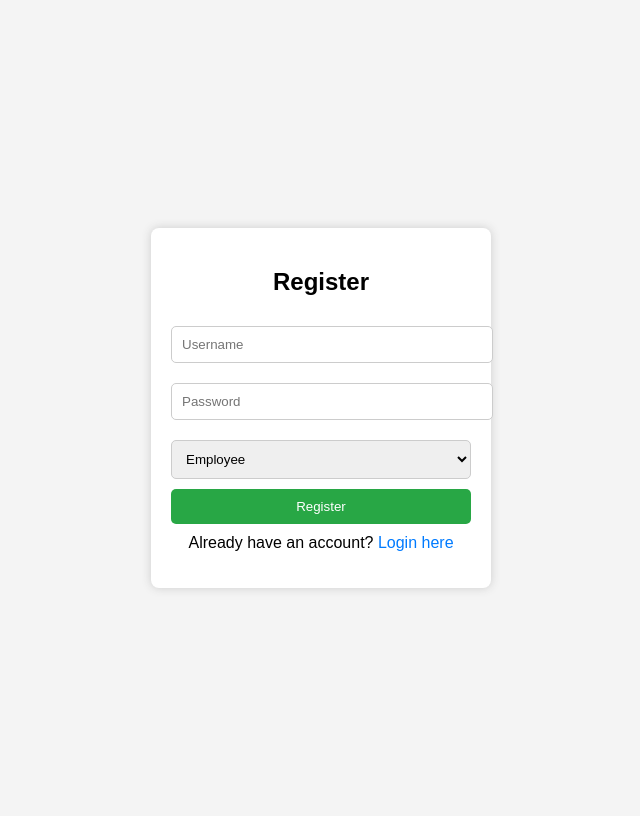
After one commit to SairamGitSmash/Eco-Carbon-Credit-System, a Flask app: page /register in a window 1280 px wide. The commit adds this page. Shown: the whole page, without its empty margins (319-959 px from the left). Run offline with Flask 3, Linux system fonts and the light colour scheme.

Commit message:
Frontend pages Updated

```diff
--- a/app/routes.py
+++ b/app/routes.py
@@ -9,19 +9,87 @@ main_bp = Blueprint('main', __name__)
 def home():
     return render_template('index.html')
 
-@main_bp.route('/register', methods=['POST'])
+@main_bp.route('/register', methods=['GET', 'POST'])
 def register():
-    data = request.get_json()
-    new_user = User(username=data['username'], password_hash=data['password'], role=data['role'])
-    db.session.add(new_user)
-    db.session.commit()
-    return jsonify({"message": "User registered successfully"}), 201
+    if request.method == 'POST':
+        username = request.form['username']
+        password = request.form['password']
+        role = request.form['role']
 
-@main_bp.route('/login', methods=['POST'])
+        existing_user = User.query.filter_by(username=username).first()
+        if existing_user:
+            flash('Username already exists!', 'danger')
+            return redirect(url_for('main.register'))
+
+        hashed_password = bcrypt.hashpw(password.encode('utf-8'), bcrypt.gensalt())
+
+        new_user = User(username=username, password_hash=hashed_password.decode('utf-8'), role=role)
+        db.session.add(new_user)
+        db.session.commit()
+        flash('Registration successful! You can now log in.', 'success')
+        return redirect(url_for('main.login'))
+
+    return render_template('register.html')
+
+@main_bp.route('/login', methods=['GET', 'POST'])
 def login():
-    data = request.get_json()
-    user = User.query.filter_by(username=data['username']).first()
-    if user and user.password_hash == data['password']:
-        access_token = create_access_token(identity={'username': user.username, 'role': user.role})
-        return jsonify(access_token=access_token)
-    return jsonify({"message": "Invalid credentials"}), 401
+    if request.method == 'POST':
+        username = request.form['username']
+        password = request.form['password']
+
+        user = User.query.filter_by(username=username).first()
+        if user and bcrypt.checkpw(password.encode('utf-8'), user.password_hash.encode('utf-8')):
+            access_token = create_access_token(identity={'username': user.username, 'role': user.role})
+            session['user'] = {'username': user.username, 'role': user.role}
+            flash('Login successful!', 'success')
+            return redirect(url_for('main.dashboard'))
+
+        flash('Invalid username or password!', 'danger')
+        return redirect(url_for('main.login'))
+
+    return render_template('login.html')
+
+@main_bp.route('/dashboard')
+def dashboard():
+    if 'user' not in session:
+        return redirect(url_for('main.login'))
+    return render_template('dashboard.html', user=session['user'])
+
+
+
+
+
+
+
+
+
+
+
+
+
+
+
+
+
+
+
+
+
+
+
+# @main_bp.route('/register', methods=['POST'])
+# def register():
+#     data = request.get_json()
+#     new_user = User(username=data['username'], password_hash=data['password'], role=data['role'])
+#     db.session.add(new_user)
+#     db.session.commit()
+#     return jsonify({"message": "User registered successfully"}), 201
+
+# @main_bp.route('/login', methods=['POST'])
+# def login():
+#     data = request.get_json()
+#     user = User.query.filter_by(username=data['username']).first()
+#     if user and user.password_hash == data['password']:
+#         access_token = create_access_token(identity={'username': user.username, 'role': user.role})
+#         return jsonify(access_token=access_token)
+#     return jsonify({"message": "Invalid credentials"}), 401
--- a/static/style.css
+++ b/static/style.css
@@ -1,4 +1,58 @@
+/* body {
+    font-family: Arial, sans-serif;
+    text-align: center;
+} */
+
+
 body {
     font-family: Arial, sans-serif;
+    display: flex;
+    justify-content: center;
+    align-items: center;
+    height: 100vh;
+    background-color: #f4f4f4;
+}
+
+.container {
+    width: 300px;
+    padding: 20px;
+    background-color: white;
+    box-shadow: 0px 0px 10px 0px #ccc;
+    border-radius: 8px;
     text-align: center;
 }
+
+h2 {
+    margin-bottom: 20px;
+}
+
+input, select {
+    width: 100%;
+    padding: 10px;
+    margin: 10px 0;
+    border: 1px solid #ccc;
+    border-radius: 5px;
+}
+
+button {
+    width: 100%;
+    padding: 10px;
+    background-color: #28a745;
+    color: white;
+    border: none;
+    border-radius: 5px;
+    cursor: pointer;
+}
+
+button:hover {
+    background-color: #218838;
+}
+
+p {
+    margin-top: 10px;
+}
+
+a {
+    color: #007bff;
+    text-decoration: none;
+}
--- a/templates/index.html
+++ b/templates/index.html
@@ -8,7 +8,7 @@
 </head>
 <body>
     <h1>Welcome to Carbon Credit Trading Platform</h1>
-    <a href="{{ url_for('login') }}">Login</a> |
-    <a href="{{ url_for('register') }}">Register</a>
+    <a href="login.html">Login</a> |
+    <a href="register.html">Register</a>
 </body>
 </html>
--- /dev/null
+++ b/templates/register.html
@@ -0,0 +1,25 @@
+<!DOCTYPE html>
+<html lang="en">
+<head>
+    <meta charset="UTF-8">
+    <meta name="viewport" content="width=device-width, initial-scale=1.0">
+    <title>Register</title>
+    <link rel="stylesheet" href="{{ url_for('static', filename='style.css') }}">
+</head>
+<body>
+    <div class="container">
+        <h2>Register</h2>
+        <form method="POST" action="register.html">
+            <input type="text" name="username" placeholder="Username" required>
+            <input type="password" name="password" placeholder="Password" required>
+            <select name="role" required>
+                <option value="employee">Employee</option>
+                <option value="employer">Employer</option>
+                <option value="admin">Admin</option>
+            </select>
+            <button type="submit">Register</button>
+        </form>
+        <p>Already have an account? <a href="login.html">Login here</a></p>
+    </div>
+</body>
+</html>
```
Also changed, not shown: templates/login.html (added, +20 -0 lines).
